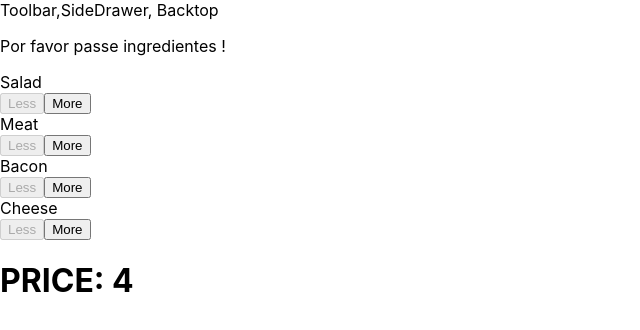
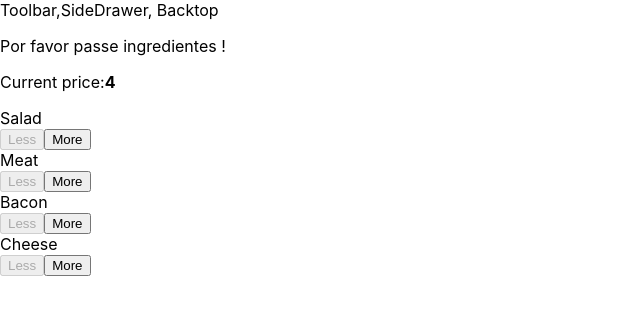
Before and after one commit to vNNi/HamburguerBuilder, a React app: page / in a window 1280 px wide. Shown: the top 330 px of the page, without its empty margins (0-640 px from the left). Built offline with nearby package versions, Linux system fonts and the light colour scheme.

Commit message:
feat: add prop types checker to all components

```diff
--- a/src/Components/Burger/BuildControls/BuildControl/BuildControl.js
+++ b/src/Components/Burger/BuildControls/BuildControl/BuildControl.js
@@ -20,6 +20,7 @@ BuildControl.propTypes = {
   label: PropTypes.string.isRequired,
   addIngredient: PropTypes.func.isRequired,
   removeIngredient: PropTypes.func.isRequired,
+  disabled: PropTypes.bool.isRequired
 };
 
 export default BuildControl;
--- a/src/Components/Burger/BuildControls/BuildControls.js
+++ b/src/Components/Burger/BuildControls/BuildControls.js
@@ -14,6 +14,7 @@ const buildControls = props => {
   ];
   return (
     <div className={classes.BuildControls}>
+      <p>Current price:<strong>{props.price}</strong></p>
       {controls.map(ctrl => {
         return <BuildControl
         label={ctrl.label}
@@ -30,6 +31,13 @@ const buildControls = props => {
 buildControls.propType = {
   addIngredient: PropTypes.func.isRequired,
   removeIngredient: PropTypes.func.isRequired,
+  disabledInfo: PropTypes.shape({
+    salad: PropTypes.bool,
+    bacon: PropTypes.bool,
+    cheese: PropTypes.bool,
+    meat: PropTypes.bool,
+  }).isRequired,
+  price: PropTypes.number.isRequired,
 }
 
 export default buildControls;
--- a/src/Containers/BurgerBuilder/BurgerBuilder.js
+++ b/src/Containers/BurgerBuilder/BurgerBuilder.js
@@ -60,8 +60,8 @@ export default class BurgerBuilder extends Component {
                 addIngredient={this.addIngredientHandler}
                 removeIngredient={this.removeIngredientHandler}
                 disabledInfo={disabledInfo}
+                price={this.state.totalPrice}
                 />
-                <h1>PRICE: {this.state.totalPrice}</h1>
             </Aux>
         )
     }
```
